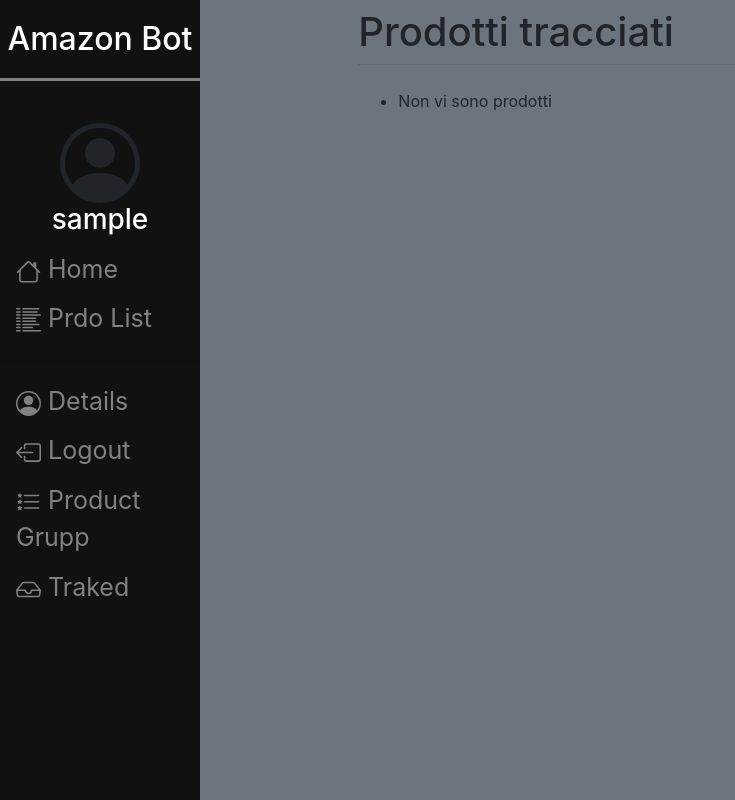
After one commit to Dragoned/amazon_bot, a Django app: page /tracked in a window 1280 px wide. The commit adds this page. Shown: the whole page, without its empty margins (0-735 px from the left). Run offline with Django 3.2, Linux system fonts and the light colour scheme; the visitor is signed in with stand-in values (Sample User, id 1); data that the repository does not hold is empty; some libraries are stand-ins or nearby versions.

Commit message:
track product whidouth price target

```diff
--- a/AmazonBotDjango/AmazonBotSites/templates/AmazonBotSites/base.html
+++ b/AmazonBotDjango/AmazonBotSites/templates/AmazonBotSites/base.html
@@ -103,6 +103,13 @@
                     </svg>
                     Product Grupp
                 </a>
+
+                <a href="{% url 'tracked'%}">
+                    <svg xmlns="http://www.w3.org/2000/svg" width="25" height="25" fill="currentColor" class="bi bi-inbox" viewBox="0 0 16 16">
+                        <path d="M4.98 4a.5.5 0 0 0-.39.188L1.54 8H6a.5.5 0 0 1 .5.5 1.5 1.5 0 1 0 3 0A.5.5 0 0 1 10 8h4.46l-3.05-3.812A.5.5 0 0 0 11.02 4H4.98zm9.954 5H10.45a2.5 2.5 0 0 1-4.9 0H1.066l.32 2.562a.5.5 0 0 0 .497.438h12.234a.5.5 0 0 0 .496-.438L14.933 9zM3.809 3.563A1.5 1.5 0 0 1 4.981 3h6.038a1.5 1.5 0 0 1 1.172.563l3.7 4.625a.5.5 0 0 1 .105.374l-.39 3.124A1.5 1.5 0 0 1 14.117 13H1.883a1.5 1.5 0 0 1-1.489-1.314l-.39-3.124a.5.5 0 0 1 .106-.374l3.7-4.625z"/>
+                    </svg>
+                    Traked
+                </a>
             {% else %}
                 <a href="{% url 'login' %}">
                     <svg xmlns="http://www.w3.org/2000/svg" width="25" height="25" fill="currentColor" class="bi bi-box-arrow-in-right" viewBox="0 0 16 16">
--- /dev/null
+++ b/AmazonBotDjango/AmazonBotSites/templates/AmazonBotSites/traked.html
@@ -0,0 +1,55 @@
+{% extends "AmazonBotSites/base.html" %}
+{% block title %}View List{% endblock %}
+
+{% block pagetitle %}
+	Prodotti tracciati
+{% endblock %}
+
+{% block content %}
+{% load humanize %}
+
+	<ul>
+		{% for trackprod in traked %}
+		<div class="card">
+			<div class="card-body">
+				<h3 class="card-title">{{trackprod.ID_Product.name}}</h3>
+				<p class="card-text">
+                    <div class="row">
+                        <div class="col-sm">
+                            <div class="d-flex justify-content-center">
+                                <h5> current price:  {{trackprod.ID_Product.price_set.last.price|floatformat:2|intcomma}} € </h5>
+                            </div>
+                        </div>
+
+                        <div class="col-sm">
+                            <div class="d-flex justify-content-center">
+                                <h5> target price: {{ trackprod.target_price |floatformat:2|intcomma}} € </h5>
+                            </div>
+                        </div>
+                    </div>
+				</p>
+
+				<div class="row">
+					<div class="col-sm">
+                        <div class="d-flex justify-content-center">
+                            <a href="/{{trackprod.ID_Product.id}}" class="btn btn-primary">Go to product dettails</a>
+                        </div>
+					</div>
+
+					<div class="col-sm">
+						<div class="d-flex justify-content-center">
+
+						</div>
+					</div>
+			  	</div>
+			</div>
+            <div class="card-footer text-muted">
+                Last update {{trackprod.ID_Product.price_set.last.datetime}}
+            </div>
+		</div>
+		<br/>
+		{% empty %}
+			<li>Non vi sono prodotti</li>
+		{% endfor %}
+	</ul>
+{% endblock %}
--- a/AmazonBotDjango/AmazonBotSites/urls.py
+++ b/AmazonBotDjango/AmazonBotSites/urls.py
@@ -7,6 +7,7 @@ urlpatterns = [
 path("list", views.list, name="list"),
 path("createprodlist", views.createprodlist, name="createprodlist"),
 path("grouplis", views.grouplis, name="grouplis"),
+path("tracked", views.trackproduct, name="tracked"),
 path("", views.home, name="home"),
 path("<int:id>", views.pdoductdetails, name="pdoductdetails"),
 path("api/chart/data/<int:id>", views.prodpricedata),
--- a/AmazonBotDjango/AmazonBotSites/views.py
+++ b/AmazonBotDjango/AmazonBotSites/views.py
@@ -9,9 +9,10 @@ from .forms import *
 # Create your views here.
 
 def home(request):
-	if response.method == "POST":
-		#print(request.POST.get("2"))
-		pass
+	if request.method == "POST":
+		itemid = request.POST.get("item")
+		item = Product.objects.get(id=itemid)
+		Traking.objects.create(ID_Product = item, ID_User = request.user, target_price=152.0)
 
 	prodlist = Product.objects.all()
 	return render(request, "AmazonBotSites/home.html", {"prodlist":prodlist})
@@ -39,18 +40,32 @@ def grouplis(request):
 
 def list(request):
 
-	if request.method == 'POST':
+	if request.method == "POST" and 'search' in request.POST:
 		serch = request.POST['searchinput']
-		prod = Product.objects.filter(name__icontains=serch)
+		product = Product.objects.filter(name__icontains=serch)
+
+	elif 'item' in request.POST and 'item' in request.POST:
+		itemid = request.POST.get("item")
+		item = Product.objects.get(id=itemid)
+		Traking.objects.create(ID_Product = item, ID_User = request.user, target_price=152.0)
+
+		product = Product.objects.all()
+
 	else:
-		prod = Product.objects.all()
+		product = Product.objects.all()
 
-	return render(request, "AmazonBotSites/list.html", {"prodlist":prod})
+	return render(request, "AmazonBotSites/list.html", {"prodlist":product})
 
 def pdoductdetails(request, id):
     product = Product.objects.get(id=id)
     print(product)
     return render(request, "AmazonBotSites/proddetails.html", {"product":product})
+
+def trackproduct(request):
+    traked = Traking.objects.filter(ID_User__exact = request.user)
+    print(traked)
+    return render(request, "AmazonBotSites/traked.html", {"traked":traked})
+
 
 
 def prodpricedata(request, id, *keyword, **kwargs):
```
Also changed, not shown: AmazonBotDjango/AmazonBotSites/templates/AmazonBotSites/home.html (+6 -4 lines), AmazonBotDjango/AmazonBotSites/templates/AmazonBotSites/list.html (+8 -6 lines), AmazonBotDjango/AmazonBotSites/templates/AmazonBotSites/prodlistview.html (+16 -1 lines).
